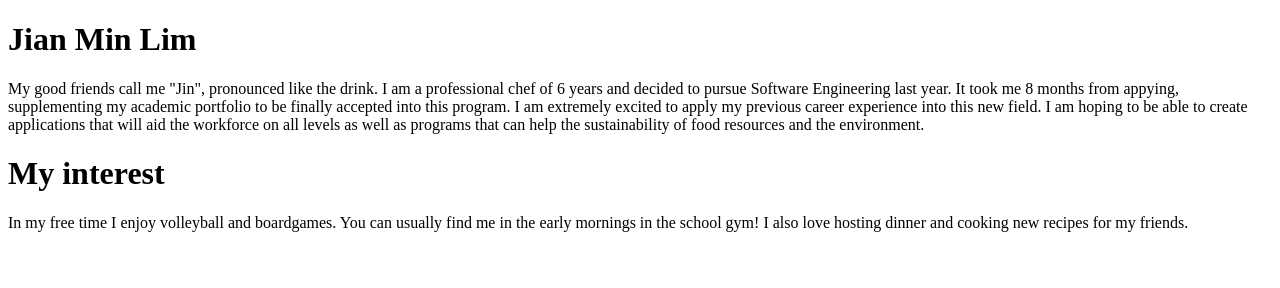
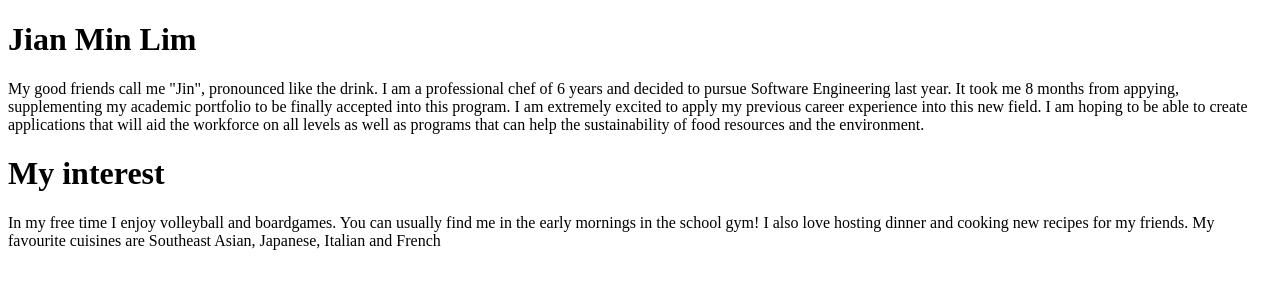
Before and after one commit to JianMin-Lim/CIS1250-jml9421, a plain HTML site: page aboutme.html in a window 1280 px wide. Drawn offline with Linux system fonts and the light colour scheme.

Commit message:
Update aboutme.html

```diff
--- a/aboutme.html
+++ b/aboutme.html
@@ -15,7 +15,8 @@
   </p>
 
   <h1>My interest</h1>
-  <p> In my free time I enjoy volleyball and boardgames. You can usually find me in the early mornings in the school gym! I also love hosting dinner and cooking new recipes for my friends.</p>
+  <p> In my free time I enjoy volleyball and boardgames. You can usually find me in the early mornings in the school gym!
+    I also love hosting dinner and cooking new recipes for my friends. My favourite cuisines are Southeast Asian, Japanese, Italian and French</p>
 
 </body>
 
```
